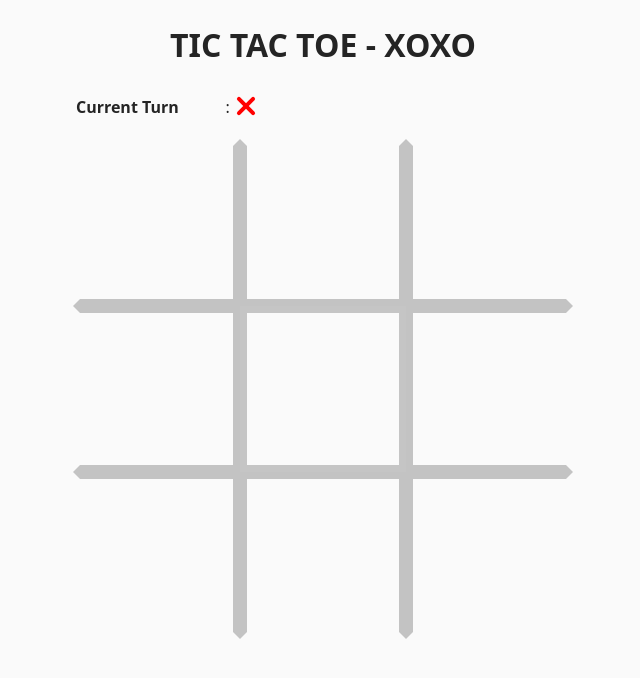
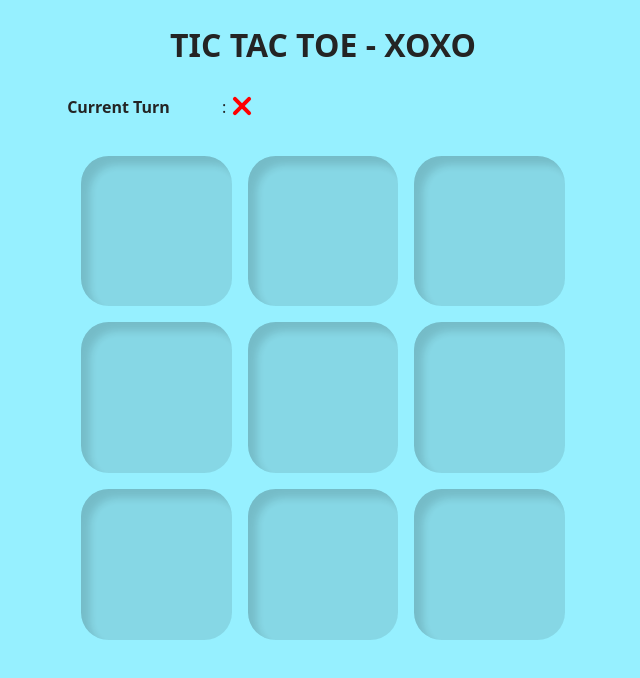
Before and after one commit to ryomario/tic-tac-toe_xoxo, a React (Vite) app: page / in a window 1280 px wide. Shown: the top 678 px of the page, without its empty margins (317-957 px from the left). Built offline with nearby package versions, Linux system fonts and the light colour scheme.

Commit message:
re-styling + fix react key prop

```diff
--- a/src/App.tsx
+++ b/src/App.tsx
@@ -10,11 +10,13 @@ function App() {
       <h1>Tic Tac Toe - XOXO</h1>
 
       <table className="game-info">
-        <tr>
-          <th>Current Turn</th>
-          <td width={1}>:</td>
-          <td><GamePlayer player={currentPlayer} size="1.5em" lineSize="0.25em" scale={1}/></td>
-        </tr>
+        <tbody>
+          <tr>
+            <th>Current Turn</th>
+            <td width={1}>:</td>
+            <td><GamePlayer player={currentPlayer} size="1.5em" lineSize="0.25em" scale={1}/></td>
+          </tr>
+        </tbody>
       </table>
 
       <GameBoard />
--- a/src/game/Board.css
+++ b/src/game/Board.css
@@ -2,7 +2,9 @@
   display: flex;
 }
 .game-board {
+  --cell-gap: 0.8em;
   flex-direction: column;
+  padding: calc(var(--cell-gap) / 2);
 }
 .game-board-row {
   flex-direction: row;
--- a/src/game/Board.tsx
+++ b/src/game/Board.tsx
@@ -4,7 +4,7 @@ import { useMemo } from "react"
 import { useGameContext } from "../context/gameContext"
 
 const BOARD_SIZE = '90vw'
-const BOARD_MAX_SIZE = 500
+const BOARD_MAX_SIZE = '500px'
 
 export function GameBoard() {
   const { boardMap, currentPlayer, doTurn } = useGameContext()
@@ -15,7 +15,7 @@ export function GameBoard() {
     return {
       row: `${100/rowLength}%`,
       col: `${100/colLength}%`,
-      line: `calc(${BOARD_SIZE} / ${rowLength} / 20)`,
+      line: `calc(min(${BOARD_SIZE},${BOARD_MAX_SIZE}) / ${rowLength} / 7.5)`,
     }
   },[boardMap])
 
@@ -29,10 +29,11 @@ export function GameBoard() {
         fontSize: boardSize.line,
       }}>
         {boardMap.map((boardRow, row) => (
-          <div className="game-board-row" style={{
+          <div key={`row-${row}`} className="game-board-row" style={{
             height: boardSize.row,
           }}>{boardRow.map((cell, col) => (
             <GameBoardCell
+              key={`cell-${col}`}
               player={cell}
               {...((cell == null) && { onClick() { doTurn([col, row]) } })}
               size={boardSize.col}
--- a/src/game/BoardCell.css
+++ b/src/game/BoardCell.css
@@ -2,25 +2,17 @@
   display: block;
   flex-grow: 1;
   position: relative;
-  border: 0.4em solid rgba(var(--text-color-rgb), 0.25);
+  border: calc(var(--cell-gap) / 2) solid transparent;
+  border-radius: calc(var(--cell-gap) * 2);
+  background: rgba(0, 0, 0, 0.1);
+  background-clip: content-box;
+  box-shadow: inset calc(var(--cell-gap) / 2) calc(var(--cell-gap) / 2) calc(var(--cell-gap) / 2) #0002;
 }
 .game-board-cell[role=button] {
   cursor: pointer;
 }
 
-.game-board-cell:first-child {
-  border-left-color: transparent;
-}
-.game-board-cell:last-child {
-  border-right-color: transparent;
-}
 
-.game-board-row:first-child .game-board-cell {
-  border-top-color: transparent;
-}
-.game-board-row:last-child .game-board-cell {
-  border-bottom-color: transparent;
-}
 
 .game-board-cell-next-player {
   position: absolute;
--- a/src/index.css
+++ b/src/index.css
@@ -4,7 +4,7 @@
   font-weight: 400;
 
   --text-color-rgb: 250, 250, 250;
-  --bg-color-rgb: 36, 36, 36;
+  --bg-color-rgb: 36, 36, 50;
 
   --text-color: rgb(var(--text-color-rgb));
   --bg-color: rgb(var(--bg-color-rgb));
@@ -28,6 +28,6 @@ body {
 @media (prefers-color-scheme: light) {
   :root {
     --text-color-rgb: 36, 36, 36;
-    --bg-color-rgb: 250, 250, 250;
+    --bg-color-rgb: 150, 240, 255;
   }
 }
```
